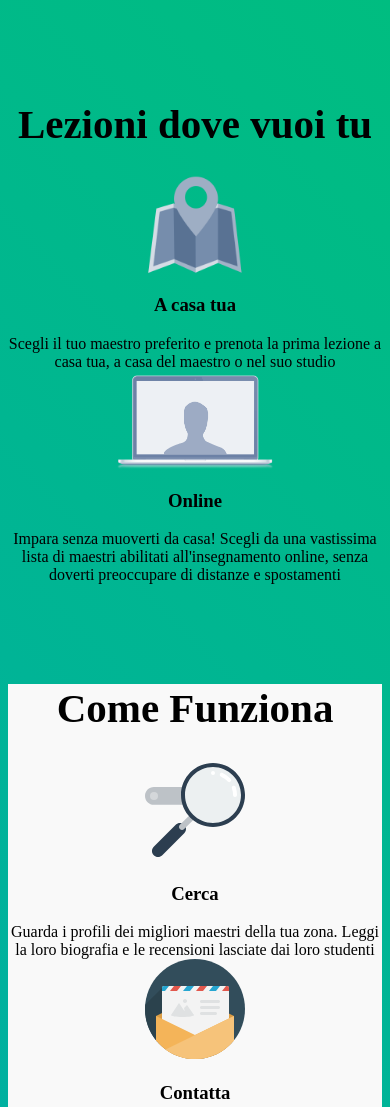
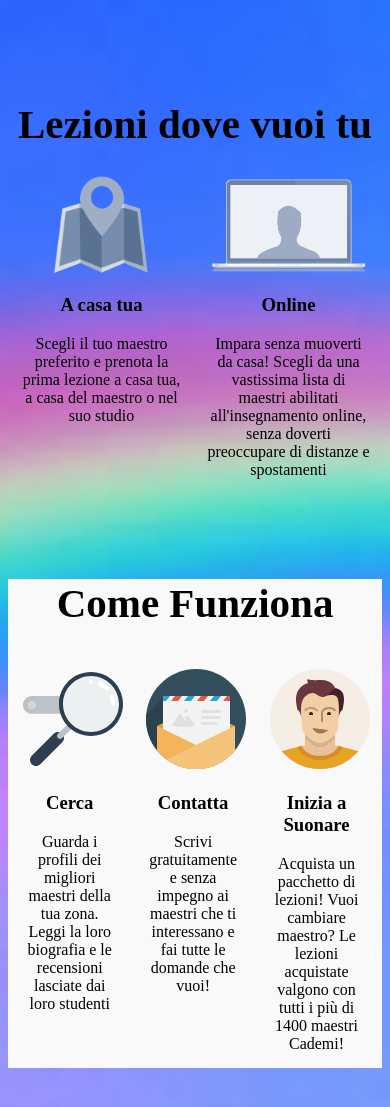
Before and after one commit to Stefanopa87/html-css-resp-wannabe, a plain HTML site: page index.html in a window 390 px wide. Shown: the top 1107 px of the page. Drawn offline with Linux system fonts and the light colour scheme.

Commit message:
bonus done

```diff
--- a/css/master.css
+++ b/css/master.css
@@ -47,8 +47,38 @@
 /* regole query per ipad 768px */
 
 @media screen and (max-width: 768px) {
+  /* COMMON */
   body{
-    background-color: red;
+    background-image: url(../img/arco.jpg);
+    background-size: cover;
+    background-position-x: center;
+
   }
 
+  .row{
+    width: 100%;
+  }
+
+  img{
+    height: 100px;
+  }
+
+  /* blocco lezioni */
+
+  #lezioni .row>.left,
+  #lezioni .row>.right {
+    width: 44%;
+    margin: 0 3%;
+    float: left;
+  }
+
+  /* blocco steps */
+
+  #steps .row>.left,
+  #steps .row>.central,
+  #steps .row>.right {
+    float: left;
+    width: 25%;
+    margin: 4%;
+  }
 }
```
Also changed, not shown: img/arco.jpg (added).
